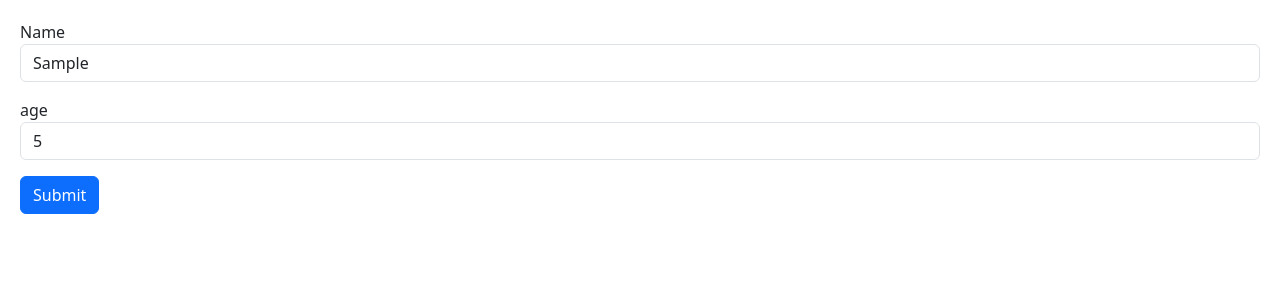
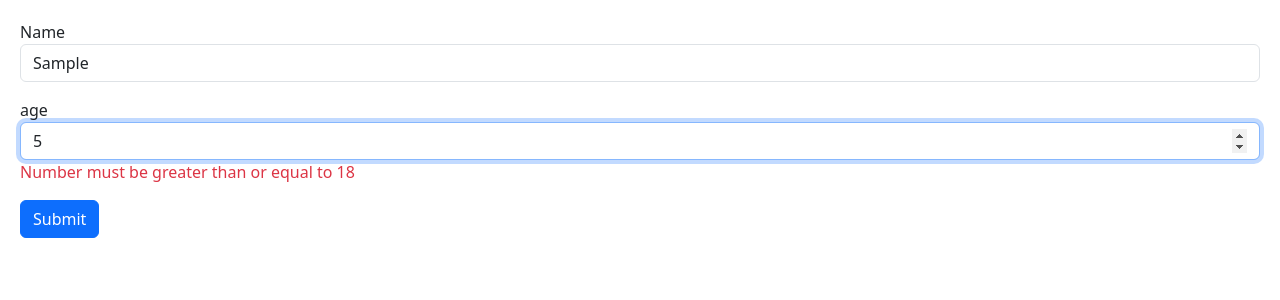
Before and after one commit to ZiyadBatekh/React-Learn, a React (Vite) app: page / in a window 1280 px wide. Both pictures are taken after typing "Sample", "5" into the empty fields and a click on the button "Submit". Shown: the top 300 px of the page. Built offline with nearby package versions, Linux system fonts and the light colour scheme.

Commit message:
Building a form schema based Validation with Zod

```diff
--- a/package.json
+++ b/package.json
@@ -9,12 +9,14 @@
     "preview": "vite preview"
   },
   "dependencies": {
+    "@hookform/resolvers": "^2.9.11",
     "bootstrap": "^5.3.3",
     "immer": "^9.0.19",
     "react": "^18.2.0",
     "react-dom": "^18.2.0",
     "react-hook-form": "^7.52.1",
-    "react-icons": "^5.2.1"
+    "react-icons": "^5.2.1",
+    "zod": "^3.20.6"
   },
   "devDependencies": {
     "@types/react": "^18.0.27",
--- a/src/components/Form.tsx
+++ b/src/components/Form.tsx
@@ -1,13 +1,19 @@
 import React, { FormEvent, useRef, useState } from "react";
 import {FieldValues, useForm} from "react-hook-form";
+import z from"zod";
+import {zodResolver} from "@hookform/resolvers/zod";
 
 
-interface FormData {
-  name: string;
-  age: number;
-}
+const schema = z.object({
+  name:z.string().min(3, {message:"Name must be at least 3 characters"}),
+  age: z.number({invalid_type_error:"Age is required"}).min(18)
+})
+
+type FormData = z.infer<typeof schema>
+
+
 const Form = () => {
- const {register , handleSubmit , formState : {errors}} = useForm<FormData>()
+ const {register , handleSubmit , formState : {errors}} = useForm<FormData>({resolver : zodResolver(schema)})
  const onSubmit = (data:FieldValues) => console.log(data);
 
 
@@ -17,26 +23,26 @@
       <div className="form-group mb-3">
         <label htmlFor="name">Name</label>
         <input
-        {...register('name' , {required : true , minLength: 3})}
+        {...register('name')}
           type="text"
           className="form-control"
           id="name"
           placeholder="Enter your name"
         />
-        {errors.name?.type === "required" && <p className="text-danger">name is required</p>}
-        {errors.name?.type === "minLength" && <p className="text-danger">The name must be at least 3 characters</p>}
+        {errors.name && <p className="text-danger">{errors.name.message}</p>}
+
       </div>
       <div className="form-group mb-3">
         <label htmlFor="age">age</label>
         <input
-        {...register('age' , {required : "true"})}
+        {...register('age', {valueAsNumber:true})}
           type="number"
           className="form-control"
           id="age"
           placeholder="Password"
         />
 
-        {errors.age?.type === "required" && <p className="text-danger">Age is required</p>}
+       {errors.age && <p className="text-danger">{errors.age.message}</p>}
       </div>
       <button type="submit" className="btn btn-primary">
         Submit
```
Also changed, not shown: 1 other file (tests, documents, lock files or other folders).
